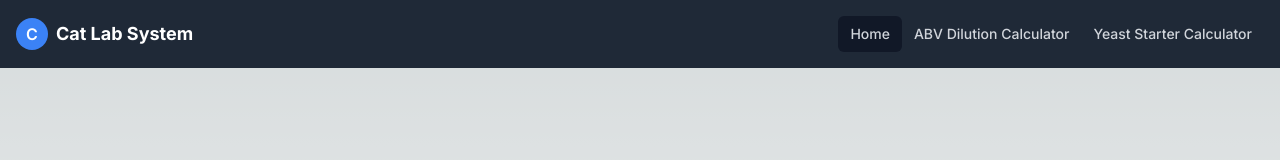
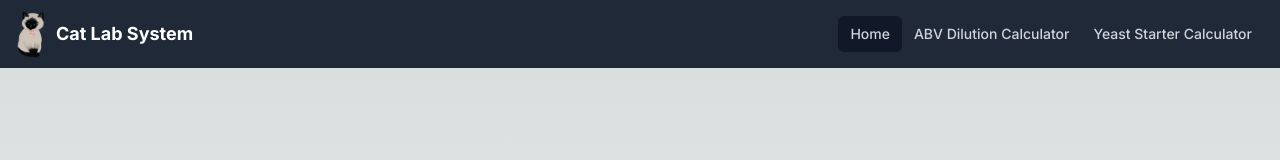
Before and after one commit to nazt/Cat-Lab---ABV-Dilution, a Next.js app: page /home in a window 1280 px wide. Shown: the top 160 px of the page. Built offline with nearby package versions, Linux system fonts and the light colour scheme.

Commit message:
Add image

```diff
--- a/src/components/Header.tsx
+++ b/src/components/Header.tsx
@@ -2,12 +2,13 @@ import { cn } from '@/libs/cn';
 import Link from 'next/link';
 import React from 'react';
 import NavBar from './NavBar';
-
+import Image from 'next/image';
 
 
 const Header = () => {
   return (
     <header className="max-h-[theme(data.md-header-h)] bg-dark-800">
+
       <NavBar />
     </header>
   );
--- a/src/components/NavBar.tsx
+++ b/src/components/NavBar.tsx
@@ -2,6 +2,7 @@
 
 import Link from "next/link";
 import { useRouter, usePathname } from "next/navigation";
+import Image from 'next/image';
 
 const NavBar: React.FC = () => {
   const router = useRouter();
@@ -19,11 +20,18 @@ const NavBar: React.FC = () => {
     <nav className="bg-gray-800 p-4 flex justify-between items-center">
       <div className="flex items-center">
         {/* Logo placeholder */}
-        <div className="h-8 w-8 bg-blue-500 mr-2 rounded-full flex justify-center items-center">
+        <div className="h-8 w-8 mr-2 rounded-full flex justify-center items-center">
           <Link href="/">
-            <span className="text-white font-semibold">C</span>
+            {/* <span className="text-white font-semibold">C</span> */}
+            <Image
+              src="/logo1.png"
+              width={40}
+              height={40}
+              alt="Platform logo"
+            />
           </Link>
         </div>
+
         <span className="text-white text-lg font-bold">Cat Lab System</span>
       </div>
       <div className="flex">
```
Also changed, not shown: 1 other file (tests, documents, lock files or other folders).
